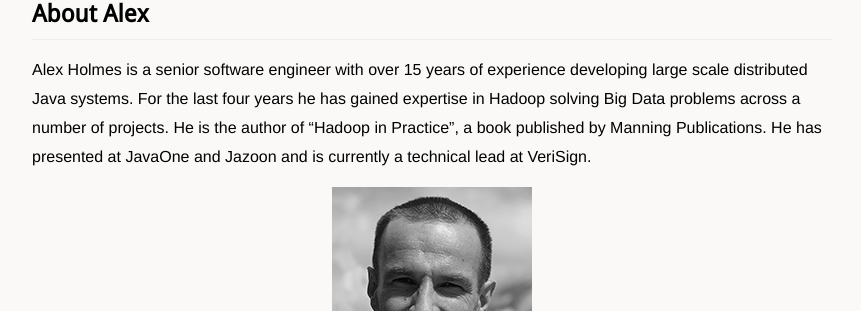
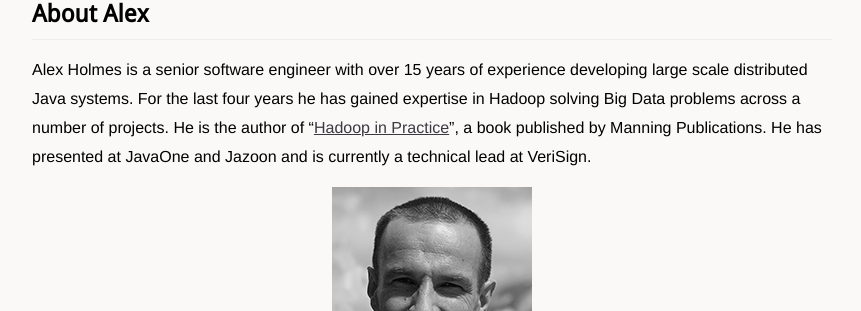
Before and after one commit to alexholmes/blog, a Jekyll site: the page built from about.markdown, in a window 1280 px wide. Shown: the part 184-495 px from the top of the page, without its empty margins (208-1069 px from the left). Built offline with Jekyll 4.4.1, drawn with Linux system fonts in a browser that asks for light colours; part of the change alters nothing that is shown.

```diff
--- a/about.markdown
+++ b/about.markdown
@@ -8,7 +8,8 @@ description: "Alex Holmes: About"
 
 Alex Holmes is a senior software engineer with over 15 years of experience developing large scale
 distributed Java systems. For the last four years he has gained expertise in Hadoop solving Big
-Data problems across a number of projects. He is the author of "Hadoop in Practice", a book
+Data problems across a number of projects. He is the author of
+"<a href="http://www.manning.com/holmes/">Hadoop in Practice</a>", a book
 published by Manning Publications. He has presented at JavaOne and Jazoon and is currently a
 technical lead at VeriSign.
 
```
